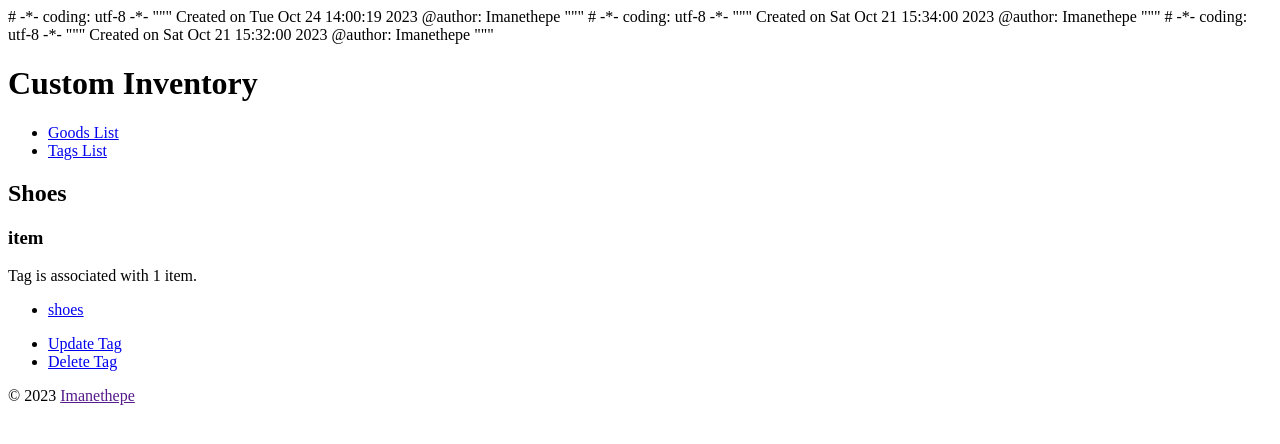
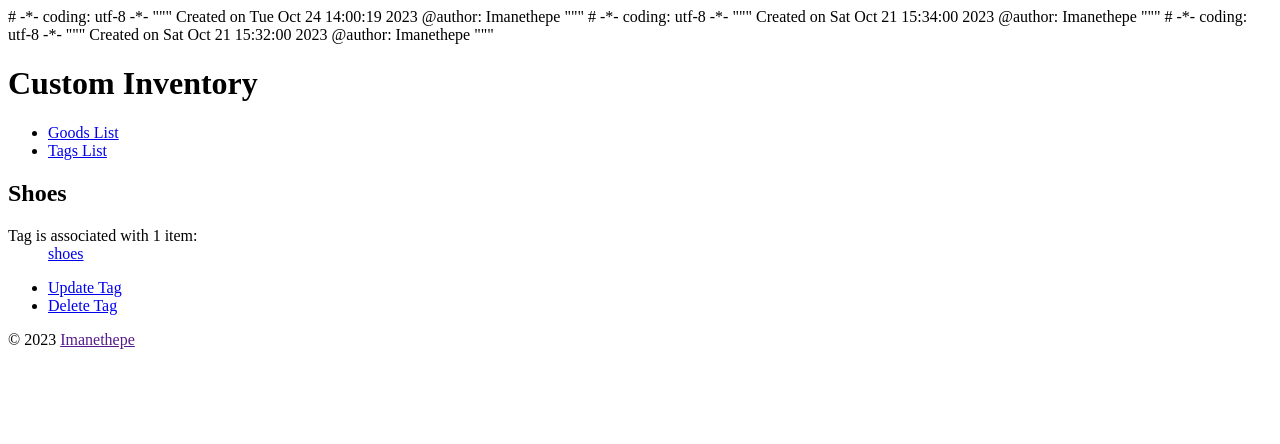
Before and after one commit to imanethepe/Inventory, a Django app: a page that uses goods/templates/goods/tag_detail.html in a window 1280 px wide. Shown: the top 444 px of the page. Run offline with Django 3.2, Linux system fonts and the light colour scheme; data comes from the database, SQL or seed files in the repository; both versions use the stored data as it was after the commit.

Commit message:
Minor changing in HTML.

```diff
--- a/goods/templates/goods/tag_detail.html
+++ b/goods/templates/goods/tag_detail.html
@@ -16,19 +16,19 @@ Created on Tue Oct 24 14:00:19 2023
   <h2>{{ tag.name|title }}</h2>
    {% if tag.item_set.all %}
     <section>
-      <h3>item{{ tag.item_set.count|pluralize }}</h3>
-      <p>
+      <dl>
+        <dt>
         Tag is associated with
         {{ tag.item_set.count }}
-        item{{ tag.item_set.count|pluralize }}.
-      </p>
-      <ul>
+        item{{ tag.item_set.count|pluralize }}:
+       </dt>
         {% for item in tag.item_set.all %}
-         <li><a href="{{item.get_absolute_url}}">
+         <dd><a href="{{item.get_absolute_url}}">
            {{ item.name }}
-         </a></li>
+         </a></dd>
        {% endfor %}
-     </ul
+     </dl>
+
     </section>
  {% endif %}
 
```
Also changed, not shown: goods/templates/goods/tag_list.html (+0 -8 lines), db.sqlite3.
